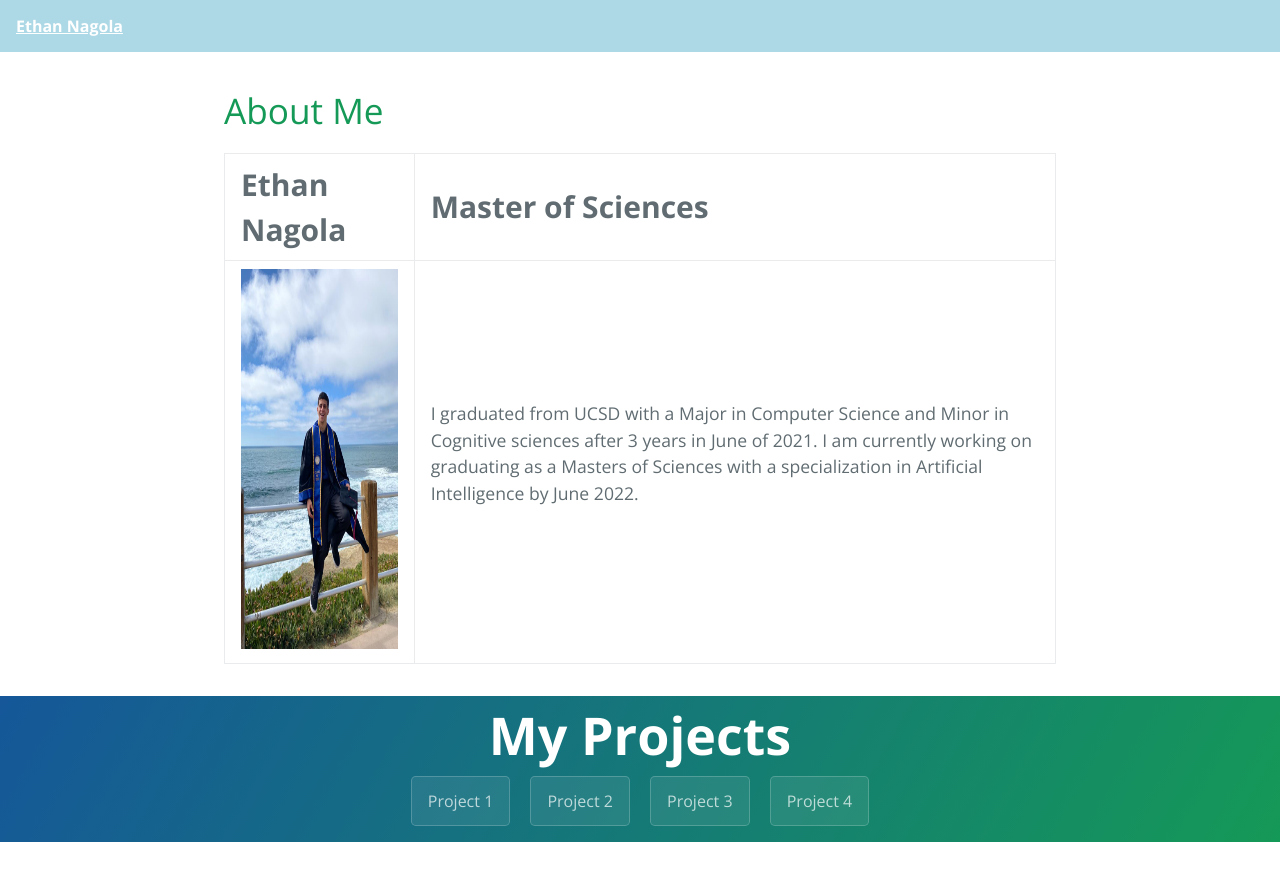
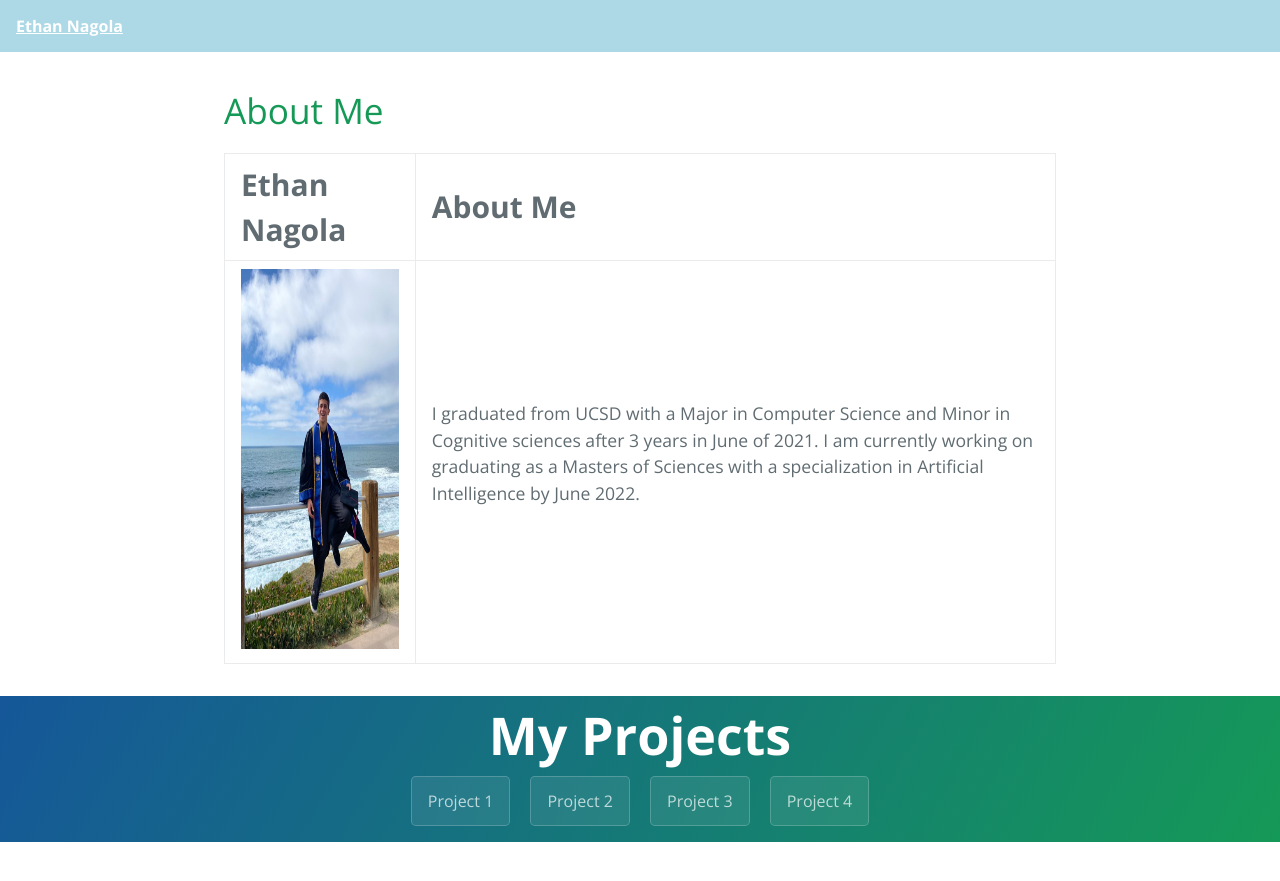
Before and after one commit to enagola/web, a Jekyll site: the page built from docs/ethan.md, in a window 1280 px wide. Shown: the top 881 px of the page. Built offline with Jekyll 4.4.1, drawn with Linux system fonts in a browser that asks for light colours.

Commit message:
Update ethan.md

```diff
--- a/docs/ethan.md
+++ b/docs/ethan.md
@@ -9,7 +9,7 @@ pageheader: page-header-about
 <table border="0">
  <tr>
     <td><b style="font-size:30px">Ethan Nagola</b></td>
-    <td><b style="font-size:30px">Master of Sciences</b></td>
+    <td><b style="font-size:30px">About Me</b></td>
  </tr>
  <tr>
     <td><img src="Photos/EthanPic.jpeg" width="300" height="380"></td>
```
